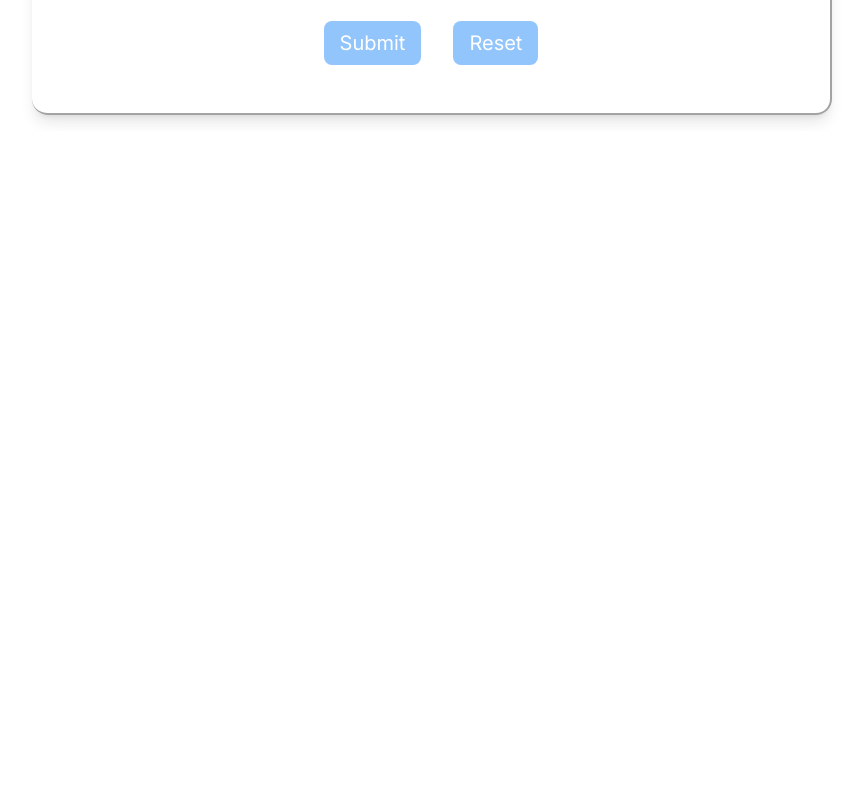
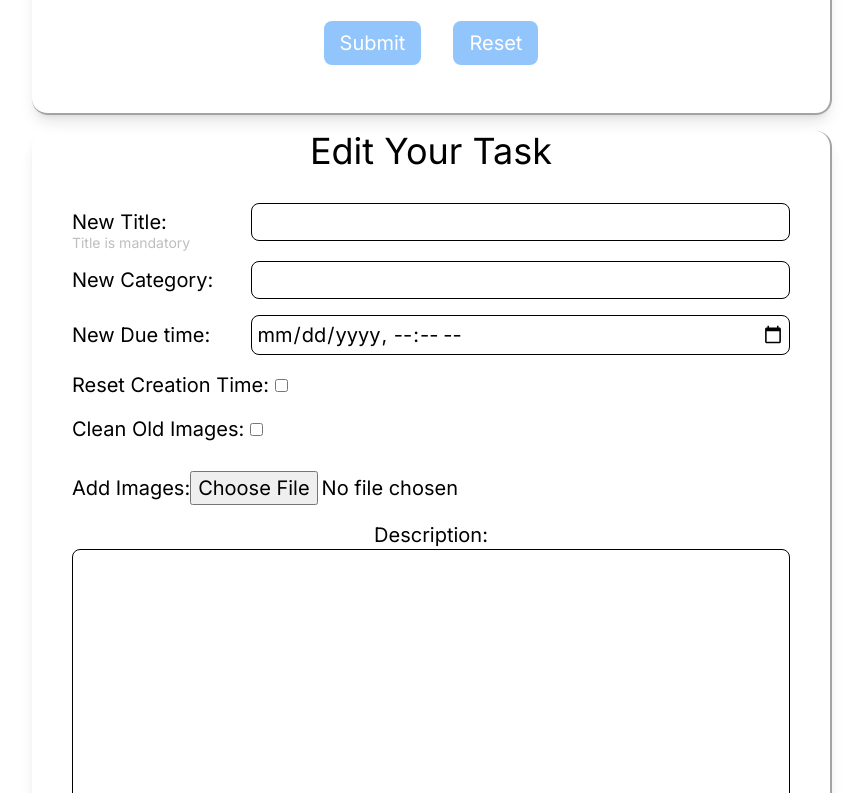
Before and after one commit to danik1341/ToDoList_Project, a Next.js app in the folder ToDoList/frontend/: page / in a window 1280 px wide. Shown: the part 1527-2320 px from the top of the page, without its empty margins (208-1071 px from the left). Before the commit the page ends 1658 px from the top, so only its background shows below. Built offline with nearby package versions, Linux system fonts and the light colour scheme.

Commit message:
task editor final final

```diff
--- a/ToDoList/frontend/app/page.tsx
+++ b/ToDoList/frontend/app/page.tsx
@@ -3,11 +3,12 @@
 import { Navbar } from '@/components/Navbar'
 // import Image from 'next/image'
 import { Task } from '@/components/Task'
+import { TaskEditor } from '@/components/TaskEditor'
 export default function Home() {
   return (
     <div>
       <Task/>
-
+      <TaskEditor/>
     </div>
   )
 }
--- a/ToDoList/frontend/components/TaskEditor.tsx
+++ b/ToDoList/frontend/components/TaskEditor.tsx
@@ -2,7 +2,7 @@
 
 export function TaskEditor() {
   return (
-    <div className=" md:text-xl rounded-2xl border-r-2 border-b-2 border-neutral-400 shadow-lg min-h-[600px] flex flex-col items-center pb-8 mb-4">
+    <div className="md:mx-20 lg:mx-40 xl:mx-60 md:text-xl rounded-2xl border-r-2 border-b-2 border-neutral-400 shadow-lg min-h-[600px] flex flex-col items-center pb-8 mb-4">
         <h1 className="mb-8 text-4xl">Edit Your Task</h1>
         <div className=" flex flex-wrap justify-center space-y-4">
             <div className="flex flex-col w-[90%]">
```
